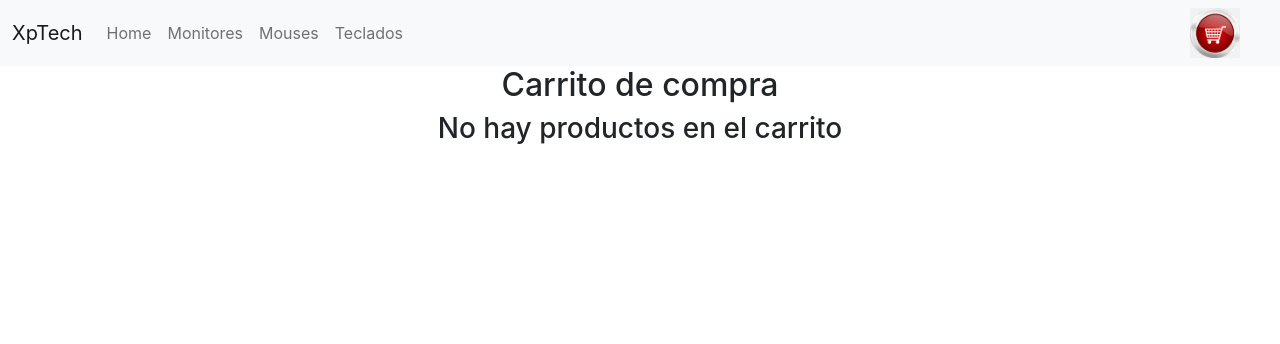
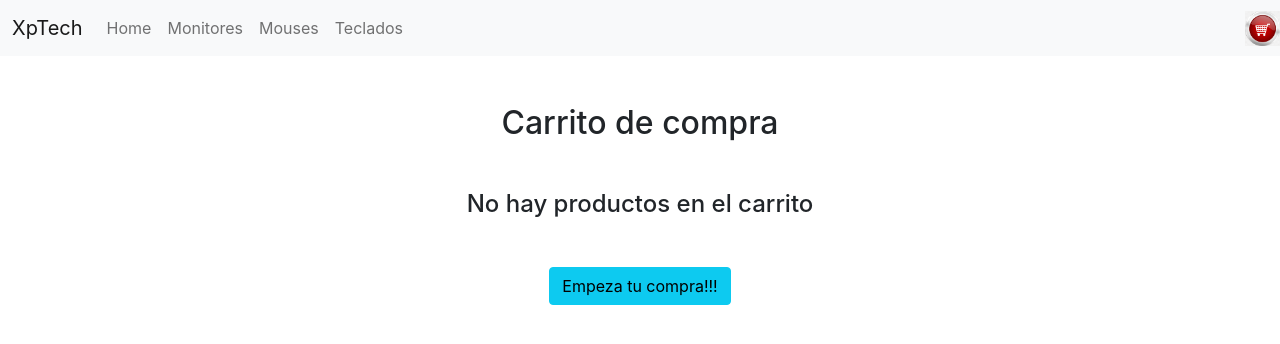
Before and after one commit to javiermoya81/XpTech-React, a React (Create React App) app: page /cart in a window 1280 px wide. Shown: the top 344 px of the page. Built offline with nearby package versions, Linux system fonts and the light colour scheme.

Commit message:
Correccion del cart, calculo del total

```diff
--- a/src/components/cart/Cart.jsx
+++ b/src/components/cart/Cart.jsx
@@ -1,23 +1,50 @@
 
-import { useContext } from "react"
+import { Link } from "react-router-dom"
+import { useContext} from "react"
 import { CartContext } from "../../context/CartContext"
 
 const Cart = ()=>{
 
-    const {itemsCarrito} = useContext(CartContext)
+    const {itemsCarrito, totalCompra, removeCartItem} = useContext(CartContext)
 
     return(
         <>
-            <h2>Carrito de compra</h2>
+            <h2 className='mt-5'>Carrito de compra</h2>
 
             {itemsCarrito.length !== 0 ?
                 <div>
-                    <ul>
-                        {itemsCarrito.map(item => <li key={item.id}>{item.title} {item.price} {item.cantidad} </li>)}
-                    </ul>
+                    <table className="table mt-5">
+                        <thead>
+                            <tr>
+                            <th scope="col">Id</th>
+                            <th scope="col">Producto</th>
+                            <th scope="col">Precio</th>
+                            <th scope="col">Cantidad</th>
+                            <th scope="col">Subtotal</th>
+                            <th></th>
+                            </tr>
+                        </thead>
+                        <tbody>
+                            {itemsCarrito.map(item => <tr key={item.id}>
+                                <th scope="row">{item.id}</th>
+                                <td>{item.title}</td>
+                                <td>$ {item.price}</td>
+                                <td>{item.cantidad}</td>
+                                <td>{item.subtotal}</td>
+                                <td><button>X</button></td>
+                            </tr>)}
+                        </tbody>
+                        <tfoot>
+                            <th colspan='4'>Total de la compra</th>
+                            <th>{totalCompra}</th>
+                        </tfoot>
+                    </table>
                 </div>
             :
-                <h3>No hay productos en el carrito</h3>
+                <div>
+                    <h4 className='m-5'>No hay productos en el carrito</h4>
+                    <Link to={"/"} className="btn btn-info">Empeza tu compra!!!</Link>
+                </div>
             }
 
         </>
--- a/src/components/cartsWidget/CartsWidget.jsx
+++ b/src/components/cartsWidget/CartsWidget.jsx
@@ -1,12 +1,23 @@
 
 import logo from '../../img/carrito.png'
+import { useContext } from "react"
+import { CartContext } from "../../context/CartContext"
 import './carrito.css'
 
+
+
 const CartWidget = () =>{
+
+    const {totalItemsCarrito} = useContext(CartContext)
+
     return(
-        <>
+
+        <div className='d-flex justify-content-center align-items-sm-center'>
             <img className='logoCarrito' src={logo} alt="carrito" />
-        </>
+            <div  className={(totalItemsCarrito!==0)?'bg-dark text-white displayCant':'d-none'}>
+                <p className='mb-0'>{totalItemsCarrito}</p>
+            </div>
+        </div>
     )
 }
 export default CartWidget;
--- a/src/components/cartsWidget/carrito.css
+++ b/src/components/cartsWidget/carrito.css
@@ -1,6 +1,14 @@
 
 .logoCarrito{
-    width: 50px;
-    height: 50px;
-    margin-right: 40px;
+    width: 35px;
+    height: 35px;
 }
+.displayCant{
+    width: 30px;
+    height: 30px;
+    margin-right: 50px;
+    display: flex;
+    align-items: center;
+    justify-content: center;
+    border-radius: 20px;
+}
--- a/src/components/itemDetail/ItemDetail.jsx
+++ b/src/components/itemDetail/ItemDetail.jsx
@@ -10,7 +10,7 @@ const BtnFinalizar = ()=>{
 
     return(
         <>
-            <Link to={'/cart'} className="btn btn-outline-dark" >Finalizar</Link>
+            <Link to={'/cart'} className="btn btn-outline-dark" >Finalizar Compra</Link>
             <Link to={'/'} className="btn btn-outline-dark" >Seguir Comprando</Link>
         </>
     )
@@ -20,11 +20,11 @@ const ItemDetail = ({item}) => {
 
     const [cantidad, setCantidad] = useState(0)
 
-    const {addCart, itemsCarrito} = useContext(CartContext)
+    const {addCart} = useContext(CartContext)
 
     const onAdd = (contador)=>{
         setCantidad(contador)
-        addCart({...item, 'cantidad':contador})
+        addCart({...item, 'cantidad':contador, 'subtotal':0})
     }
 
     return (
--- a/src/components/navBar/NavBar.jsx
+++ b/src/components/navBar/NavBar.jsx
@@ -25,7 +25,7 @@ const NavBar = () => {
                         </ul>
                     </div>
                 </div>
-                <Link to={"/cart"}> <CartsWidget/> </Link>
+                <Link to={"/cart"} className='text-decoration-none'> <CartsWidget/> </Link>
 
             </nav>
         </div>
--- a/src/context/CartContext.jsx
+++ b/src/context/CartContext.jsx
@@ -12,20 +12,39 @@ const CartContextProvider = ({children}) =>{
 
     const [itemsCarrito, setItemsCarrito] = useState([])
 
+    const [totalItemsCarrito, setTotalItemsCarrito] = useState(0)
+
+    const [totalCompra, setTotalCompra] = useState(0)
+
     const addCart = (item) => {
 
         const ingresado = controlRepetido(itemsCarrito, item)
 
-        ingresado ?
-            alert('Ya ingresado')
-        :
+        if (ingresado)
+        {
+            alert('Producto ya ingresado. Se sumaron unidades')
+            itemsCarrito.forEach(element =>{
+                if(element.id === item.id){
+                    element.cantidad += item.cantidad
+                }
+                element.subtotal = element.cantidad*element.price
+            })
+            setItemsCarrito(itemsCarrito)
+            let total = 0
+            itemsCarrito.forEach(element=> total += element.subtotal )
+            setTotalCompra(total)
+        }
+        else{
+            item.subtotal = item.cantidad*item.price
             setItemsCarrito([...itemsCarrito, item])
+            setTotalCompra(totalCompra+item.subtotal)
+        }
+
+        setTotalItemsCarrito(totalItemsCarrito + item.cantidad)
     }
-    console.log(itemsCarrito)
-
 
     return(
-        <CartContext.Provider value={{itemsCarrito, addCart}}>
+        <CartContext.Provider value={{itemsCarrito,totalItemsCarrito, totalCompra, addCart}}>
             {children}
         </CartContext.Provider>
     )
```
